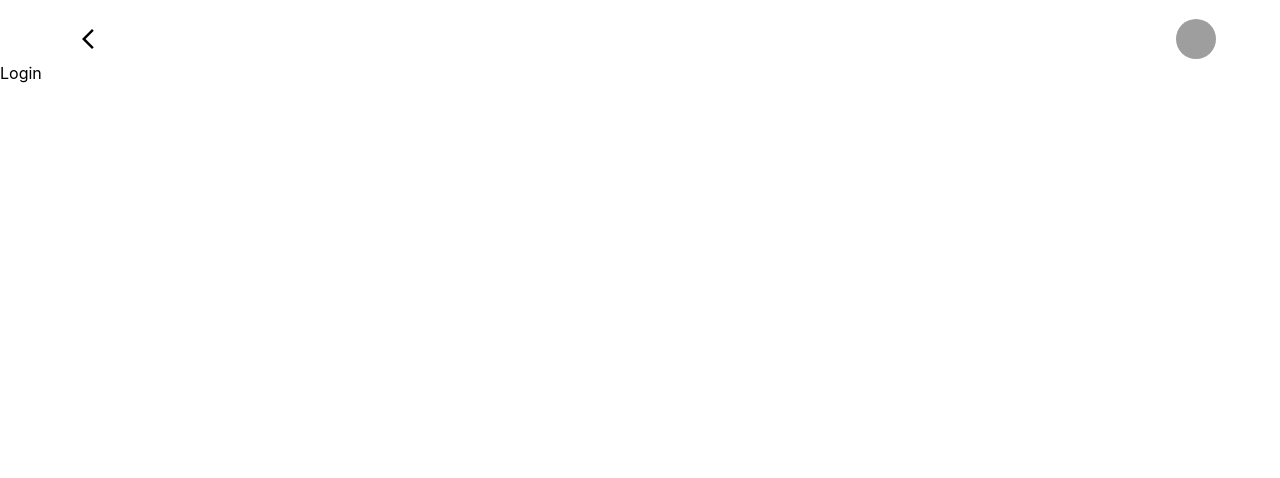
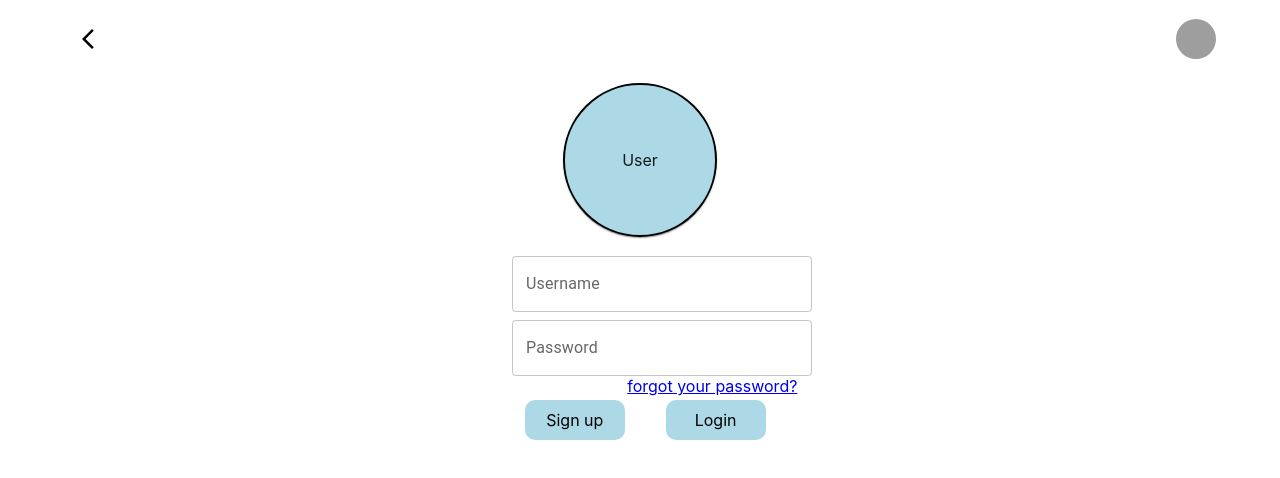
Before and after one commit to HackTheValley8-Split-The-Bill/Split-The-Bill, a React (Create React App) app in the folder frontend/: page / in a window 1280 px wide. Shown: the top 478 px of the page. Built offline with nearby package versions, Linux system fonts and the light colour scheme; grey boxes are pictures that could not be loaded.

Commit message:
front end update
front end update

```diff
--- a/frontend/src/Toolbar.js
+++ b/frontend/src/Toolbar.js
@@ -4,6 +4,8 @@ import ArrowBackIosNewIcon from '@mui/icons-material/ArrowBackIosNew';
 import Login from './components/Login'
 import Home from './components/Home'
 import Transactions from './components/Transactions'
+import TextField from '@mui/material/TextField';
+
 
 const pages = [{
   key: '/login',
--- a/frontend/src/components/Home.js
+++ b/frontend/src/components/Home.js
@@ -1,7 +1,49 @@
 // import { useState } from 'react';
+import Paper from '@mui/material/Paper';
+import Typography from '@mui/material/Typography';
+import Container from '@mui/material/Container';
+import TextField from '@mui/material/TextField';
+import Box from '@mui/material/Box';
+//import Typography from '@mui/material/Typography';
+import Grid from '@mui/material/Grid';
 
 export default function Home() {
   return (
-    'Home'
+      <Container>
+        {/* Big Header Box */}
+        <Paper
+          style={{
+            padding: '100px',
+            marginBottom: '16px',
+
+          }}
+        >
+          <Typography variant="h4">Dashboard</Typography>
+          {"Total:"}
+        </Paper>
+        {/*small boxes*/}
+        <Grid container spacing={2}>
+          <Grid item xs={12} sm={6} md={4}>
+            <Paper style={{minHeight: '100px',}}>
+              <Typography variant="h6">Username 1</Typography>
+              {/* Place content for the first small box here */}
+            </Paper>
+          </Grid>
+          <Grid item xs={12} sm={6} md={4}>
+            <Paper style={{minHeight: '100px',}}>
+              <Typography variant="h6">Username 2</Typography>
+              {/* Place content for the second small box here */}
+            </Paper>
+          </Grid>
+          <Grid item xs={12} sm={6} md={4}>
+            <Paper style={{minHeight: '100px',}}>
+              <Typography variant="h6">Username 3</Typography>
+              {/* Place content for the third small box here */}
+            </Paper>
+          </Grid>
+          {/* You can add more small boxes as needed */}
+        </Grid>
+      </Container>
+
   );
 }
--- a/frontend/src/components/Login.js
+++ b/frontend/src/components/Login.js
@@ -1,7 +1,108 @@
-// import { useState } from 'react';
+import React from 'react';
+import Paper from '@mui/material/Paper';
+import Typography from '@mui/material/Typography';
+import Container from '@mui/material/Container';
+import TextField from '@mui/material/TextField';
+import Box from '@mui/material/Box';
 
 export default function Login() {
   return (
-    'Login'
+    <Container
+      style={{
+        display: 'flex',
+        flexDirection: 'column',
+        alignItems: 'center',
+        justifyContent: 'center',
+        height: '100vh',
+      }}
+    >
+      <Paper
+          style={{position: 'absolute',
+          left: '50%',
+          top: '20%',
+          display: 'flex',
+          alignItems:'center',
+          transform: 'translate(-50%, -50%)',
+          justifyContent:'center',
+          width: '150px',
+          height: '150px',
+          borderRadius: '50%',
+          backgroundColor: 'lightblue',
+          border: '2px solid black',
+          marginBottom: '16px',
+        }}
+        sx={{
+          backgroundColor: 'lightblue',
+          '&:hover': {
+            backgroundColor: 'primary.main',
+            opacity: [0.9, 0.8, 0.7],
+          },
+        }}
+      >
+        {"User"}
+      </Paper>
+      <TextField
+        label="Username"
+        variant="outlined"
+        style={{ marginBottom: '16px',
+        position: 'absolute',
+        left: '40%',
+        top: '32%', }}
+        InputProps={{ style: { width: '300px' } }}
+      />
+      <TextField
+        label="Password"
+        variant="outlined"
+        style={{ marginBottom: '16px',
+        position: 'absolute',
+        left: '40%',
+        top: '40%', }}
+        InputProps={{ style: { width: '300px' } }}
+      />
+      <p
+        style={{
+        position: 'absolute',
+        left: '49%',
+        top: '45%', }}
+      >
+        <a href="https://www.youtube.com/watch?v=dQw4w9WgXcQ">forgot your password?</a>
+      </p>
+      <Box
+      sx={{
+        position: 'absolute',
+        left: '52%',
+        top: '50%',
+        display: 'flex',
+        alignItems:'center',
+        justifyContent:'center',
+        borderRadius: '10px',
+        width: 100,
+        height: 40,
+        backgroundColor: 'lightblue',
+        '&:hover': {
+          backgroundColor: 'primary.main',
+          opacity: [0.9, 0.8, 0.7],
+        },
+      }}
+      > {"Login"}</Box>
+      <Box
+      sx={{
+        position: 'absolute',
+        left: '41%',
+        top: '50%',
+        display: 'flex',
+        alignItems:'center',
+        justifyContent:'center',
+        borderRadius: '10px',
+        width: 100,
+        height: 40,
+        backgroundColor: 'lightblue',
+        '&:hover': {
+          backgroundColor: 'primary.main',
+          opacity: [0.9, 0.8, 0.7],
+        },
+      }}
+      > {"Sign up"}</Box>
+    </Container>
   );
 }
--- a/frontend/src/components/Transactions.js
+++ b/frontend/src/components/Transactions.js
@@ -1,7 +1,44 @@
+import Paper from '@mui/material/Paper';
+import Typography from '@mui/material/Typography';
+import Container from '@mui/material/Container';
+import TextField from '@mui/material/TextField';
+import Box from '@mui/material/Box';
 // import { useState } from 'react';
 
 export default function Transactions() {
   return (
-    'Transactions'
+    <Container>
+      {/* Transaction Header */}
+      <Paper
+        style={{
+          padding: '20px',
+          marginBottom: '16px',
+        }}
+      >
+        <Typography variant="h4">Transactions</Typography>
+      </Paper>
+
+      {/* Transaction Details */}
+      <Paper
+        style={{
+          padding: '20px',
+          marginBottom: '16px',
+        }}
+      >
+        <Typography variant="h5">Transaction Details</Typography>
+        {/* Place content for transaction details here */}
+      </Paper>
+
+      {/* Payment History */}
+      <Paper
+        style={{
+          padding: '20px',
+          marginBottom: '16px',
+        }}
+      >
+        <Typography variant="h5">Payment History</Typography>
+        {/* Place content for payment history here */}
+      </Paper>
+    </Container>
   );
 }
```
